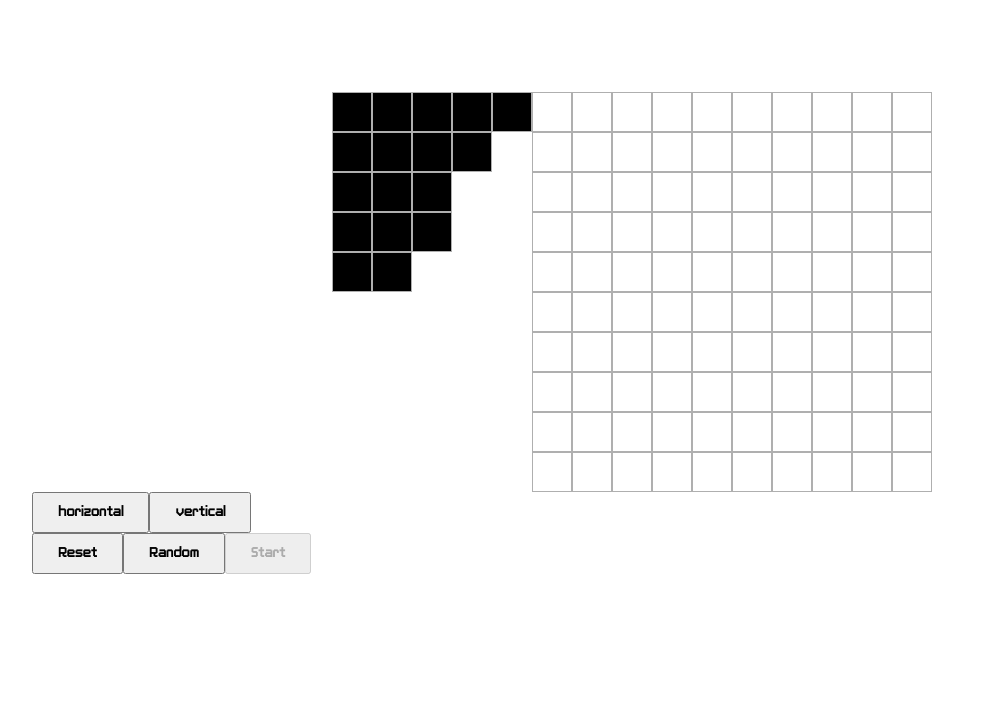
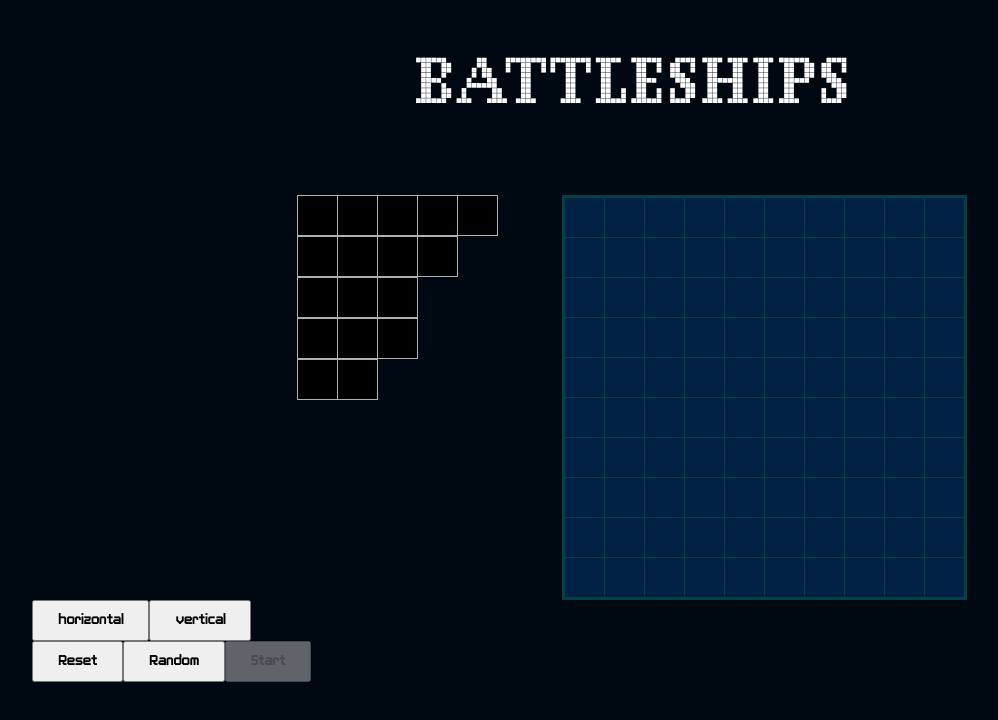
Before and after one commit to husky93/battleship-game, a website built with webpack: page dist/index.html in a window 1280 px wide. Shown: the whole page, without its empty margins (8-1006 px from the left). Built offline with nearby package versions, Linux system fonts and the light colour scheme; what pubsub-js would draw is missing.

Commit message:
Show ship when placing on the board

```diff
--- a/src/assets/style.css
+++ b/src/assets/style.css
@@ -24,6 +24,8 @@
 }
 
 body {
+  background-color: #000811;
+  color: #fff;
   font-family: 'PlaymegamesReguler';
 }
 
@@ -36,9 +38,21 @@ body {
 .main {
   display: flex;
   flex-direction: column;
-  padding: 84px 0;
   max-width: 1200px;
   margin: 0 auto;
+}
+
+.header {
+  text-align: center;
+  font-family: 'Rectaxel';
+  font-size: 32px;
+  margin-bottom: 36px;
+}
+
+.place-wrapper {
+  display: flex;
+  justify-content: center;
+  gap: 64px;
 }
 
 .gameboard, .row, .tile, .ship-tile {
@@ -55,6 +69,9 @@ body {
   position: relative;
   display: flex;
   flex-direction: column;
+  border-style: solid;
+  border-width: 2px 3px 3px 2px;
+  border-color: #004244;
 }
 
 .row {
@@ -65,7 +82,9 @@ body {
   z-index: 1;
   width: 40px;
   height: 40px;
-  border: 1px #afafaf solid;
+  border-left: 1px #004244 solid;
+  border-top: 1px #004244 solid;
+  background-color: #002044
 }
 
 .tile.tile--ship {
@@ -85,7 +104,8 @@ body {
   width: 40px;
   height: 40px;
   background-color: black;
-  border: 1px #afafaf solid;
+  border-left: 1px #afafaf solid;
+  border-top: 1px #afafaf solid;
   z-index: 20;
 }
 
@@ -93,6 +113,8 @@ body {
   display: flex;
   transition: opacity 0.1s ease-out;
   width: min-content;
+  border-right: 1px #afafaf solid;
+  border-bottom: 1px #afafaf solid;
 }
 
 .ship.vertical {
@@ -111,11 +133,7 @@ body {
 .game-wrapper {
   display: flex;
   justify-content: center;
-}
-
-.place-wrapper {
-  display: flex;
-  justify-content: center;
+  padding: 84px 0;
 }
 
 /* Game mid */
--- a/src/ui/components/dragdrop.js
+++ b/src/ui/components/dragdrop.js
@@ -16,6 +16,11 @@ const dragdrop = (() => {
   const shipsArray = [carrier, battleship, destroyer, submarine, patrol];
 
   const toggleActiveHorizontal = (x, y, width, toggle) => {
+    for (let i = 0; i < width; i += 1) {
+      const tile = document.querySelector(`[data-x='${x + i}'][data-y='${y}']`);
+      if (tile && toggle.add) tile.classList.add('ship-tile');
+      if (tile && toggle.remove) tile.classList.remove('ship-tile');
+    }
     for (let i = -1; i < width + 1; i += 1) {
       const tile = document.querySelector(`[data-x='${x + i}'][data-y='${y}']`);
       if (tile && toggle.add) tile.classList.add('active');
@@ -38,6 +43,11 @@ const dragdrop = (() => {
   };
 
   const toggleActiveVertical = (x, y, width, toggle) => {
+    for (let i = 0; i < width; i += 1) {
+      const tile = document.querySelector(`[data-x='${x}'][data-y='${y + i}']`);
+      if (tile && toggle.add) tile.classList.add('ship-tile');
+      if (tile && toggle.remove) tile.classList.remove('ship-tile');
+    }
     for (let i = -1; i < width + 1; i += 1) {
       const tile = document.querySelector(`[data-x='${x}'][data-y='${y + i}']`);
       if (tile && toggle.add) tile.classList.add('active');
@@ -101,6 +111,7 @@ const dragdrop = (() => {
     });
     tiles.forEach((tile) => {
       tile.classList.remove('active');
+      tile.classList.remove('ship-tile');
     });
     mode = 'horizontal';
     startBtn.disabled = true;
--- /dev/null
+++ b/src/ui/components/header.js
@@ -0,0 +1,12 @@
+import elementsDOM from './elementsDOM';
+
+const createHeader = () => {
+  const header = elementsDOM.createWrapper(['header'], 'header');
+  const heading = elementsDOM.createHeading(['h1'], 'h1', 'BATTLESHIPS');
+
+  header.append(heading);
+
+  return header;
+};
+
+export default createHeader;
--- a/src/ui/render.js
+++ b/src/ui/render.js
@@ -1,6 +1,7 @@
 import PubSub from 'pubsub-js';
 import createBoard from './components/board';
 import createFlipper from './components/flipper';
+import createHeader from './components/header';
 import dragdrop from './components/dragdrop';
 import Gameboard from '../modules/gameboard';
 import elementsDOM from './components/elementsDOM';
@@ -17,6 +18,7 @@ const render = (() => {
   const renderPlace = () => {
     clearMain();
     const placeGameboard = Gameboard();
+    const header = createHeader();
     const boardWrapper = elementsDOM.createWrapper(['place-wrapper'], 'div');
     const boardPlace = createBoard('place', placeGameboard.board);
     const dragDrop = dragdrop.createDragDrop(boardPlace);
@@ -62,7 +64,7 @@ const render = (() => {
     orientationToggler.append(btnHorizontal, btnVertical);
     uiWrapper.append(orientationToggler, btnReset, btnRandom, btnStart);
     boardWrapper.append(dragDrop, boardPlace);
-    main.append(boardWrapper, uiWrapper);
+    main.append(header, boardWrapper, uiWrapper);
     PubSub.publish('PLACE RENDERED', {
       container: uiWrapper,
       reset: dragdrop.reset,
```
